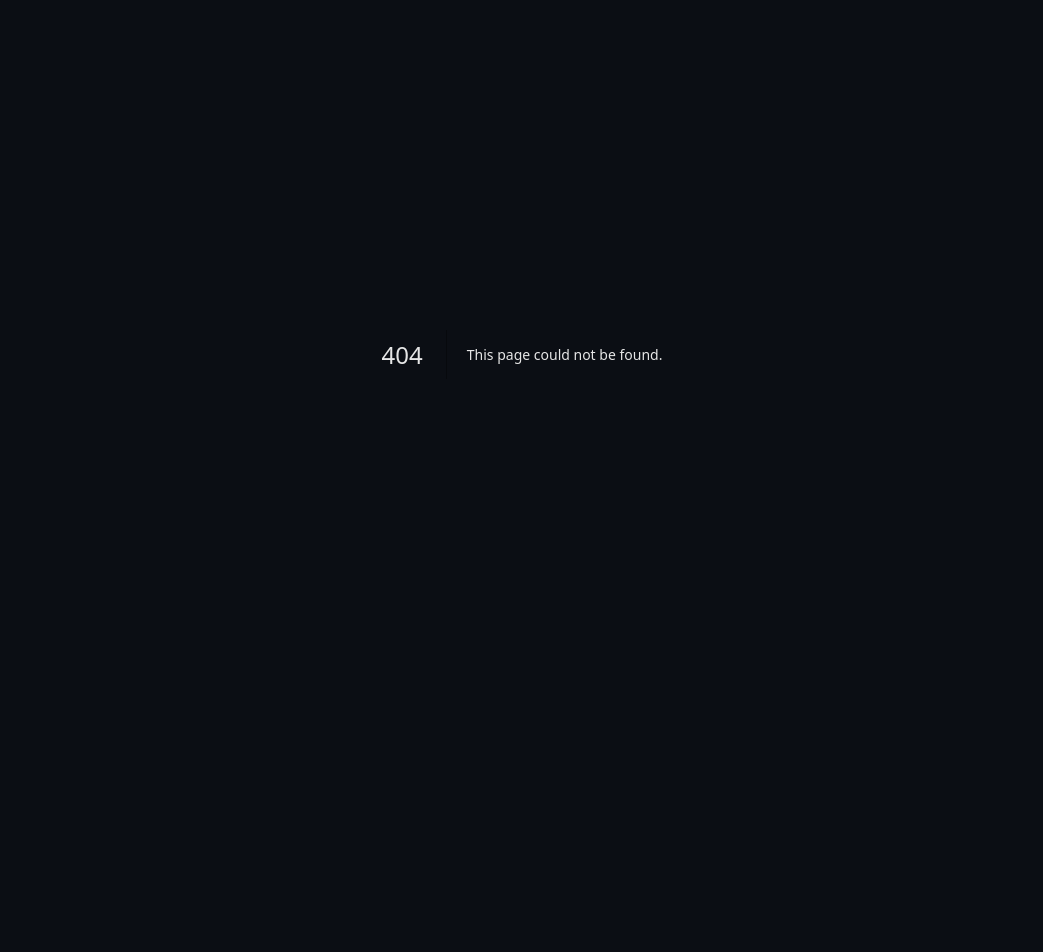
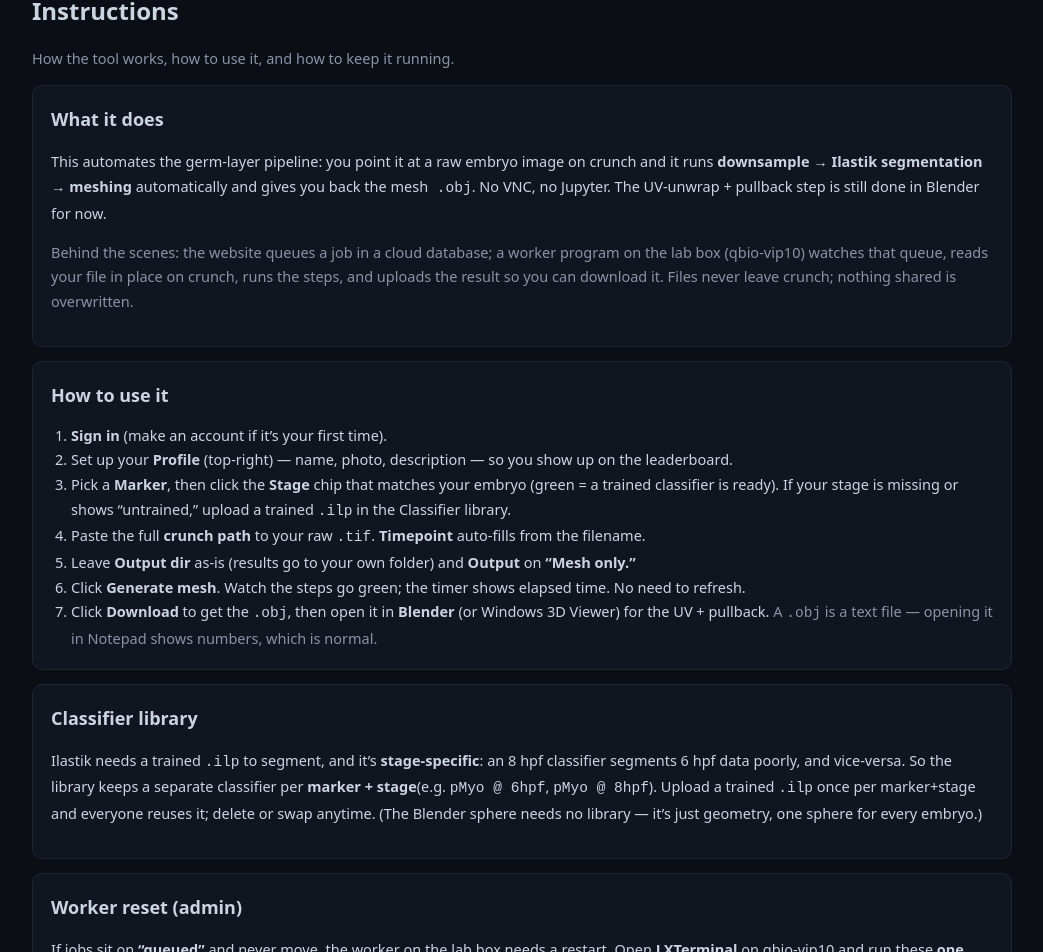
Before and after one commit to mikezhang666128-beep/pullback-pipeline, a Next.js app in the folder web/: page /guide in a window 1280 px wide. Before the commit this address had no page. Shown: the part 150-1102 px from the top of the page, without its empty margins (118-1161 px from the left). Before the commit the page ends 936 px from the top, so only its background shows below. Built offline with nearby package versions, Linux system fonts and the light colour scheme.

Commit message:
dedicated /guide page; collapse top panels to one line

```diff
--- /dev/null
+++ b/web/app/guide/page.tsx
@@ -0,0 +1,76 @@
+const card: React.CSSProperties = { border: "1px solid #1f2633", borderRadius: 10, padding: 18, marginBottom: 14, background: "#11151f" };
+const pre: React.CSSProperties = { background: "#0b0e14", border: "1px solid #1f2633", borderRadius: 8, padding: "10px 12px", overflowX: "auto", fontSize: 12.5, color: "#86efac", whiteSpace: "pre", margin: "6px 0" };
+const h2: React.CSSProperties = { fontSize: 18, margin: "0 0 12px" };
+const dim: React.CSSProperties = { color: "#8a93a6" };
+
+export default function Guide() {
+  return (
+    <div style={{ lineHeight: 1.7, fontSize: 14.5, color: "#cbd5e1" }}>
+      <a href="/" style={{ color: "#3b82f6", textDecoration: "none", fontSize: 14 }}>&larr; Back to dashboard</a>
+      <h1 style={{ fontSize: 24, margin: "12px 0 6px" }}>Instructions</h1>
+      <p style={dim}>How the tool works, how to use it, and how to keep it running.</p>
+
+      <div style={card}>
+        <h2 style={h2}>What it does</h2>
+        <p>This automates the germ-layer pipeline: you point it at a raw embryo image on crunch and it runs
+        <b> downsample &rarr; Ilastik segmentation &rarr; meshing</b> automatically and gives you back the mesh
+        <code> .obj</code>. No VNC, no Jupyter. The UV-unwrap + pullback step is still done in Blender for now.</p>
+        <p style={dim}>Behind the scenes: the website queues a job in a cloud database; a worker program on the lab box
+        (qbio-vip10) watches that queue, reads your file in place on crunch, runs the steps, and uploads the result so you
+        can download it. Files never leave crunch; nothing shared is overwritten.</p>
+      </div>
+
+      <div style={card}>
+        <h2 style={h2}>How to use it</h2>
+        <ol style={{ margin: 0, paddingLeft: 20 }}>
+          <li><b>Sign in</b> (make an account if it&rsquo;s your first time).</li>
+          <li>Set up your <b>Profile</b> (top-right) &mdash; name, photo, description &mdash; so you show up on the leaderboard.</li>
+          <li>Pick a <b>Marker</b>, then click the <b>Stage</b> chip that matches your embryo (green = a trained classifier is ready).
+            If your stage is missing or shows &ldquo;untrained,&rdquo; upload a trained <code>.ilp</code> in the Classifier library.</li>
+          <li>Paste the full <b>crunch path</b> to your raw <code>.tif</code>. <b>Timepoint</b> auto-fills from the filename.</li>
+          <li>Leave <b>Output dir</b> as-is (results go to your own folder) and <b>Output</b> on <b>&ldquo;Mesh only.&rdquo;</b></li>
+          <li>Click <b>Generate mesh</b>. Watch the steps go green; the timer shows elapsed time. No need to refresh.</li>
+          <li>Click <b>Download</b> to get the <code>.obj</code>, then open it in <b>Blender</b> (or Windows 3D Viewer) for the UV + pullback.
+            <span style={dim}> A <code>.obj</code> is a text file &mdash; opening it in Notepad shows numbers, which is normal.</span></li>
+        </ol>
+      </div>
+
+      <div style={card}>
+        <h2 style={h2}>Classifier library</h2>
+        <p>Ilastik needs a trained <code>.ilp</code> to segment, and it&rsquo;s <b>stage-specific</b>: an 8&nbsp;hpf classifier
+        segments 6&nbsp;hpf data poorly, and vice-versa. So the library keeps a separate classifier per <b>marker + stage</b>
+        (e.g. <code>pMyo @ 6hpf</code>, <code>pMyo @ 8hpf</code>). Upload a trained <code>.ilp</code> once per marker+stage and everyone reuses it;
+        delete or swap anytime. (The Blender sphere needs no library &mdash; it&rsquo;s just geometry, one sphere for every embryo.)</p>
+      </div>
+
+      <div style={card}>
+        <h2 id="worker" style={h2}>Worker reset (admin)</h2>
+        <p>If jobs sit on <b>&ldquo;queued&rdquo;</b> and never move, the worker on the lab box needs a restart.
+        Open <b>LXTerminal</b> on qbio-vip10 and run these <b>one line at a time</b>:</p>
+        <div style={{ fontWeight: 600 }}>Restart (keeps running after logout):</div>
+        <pre style={pre}>{`cd ~/pullback-pipeline-main
+git pull origin main
+pkill -f worker.py
+cd worker
+nohup ~/miniconda3/envs/mike_btc/bin/python -u worker.py --config config.toml > ~/worker.log 2>&1 &`}</pre>
+        <div style={{ fontWeight: 600, marginTop: 8 }}>Check it&rsquo;s alive:</div>
+        <pre style={pre}>{`pgrep -f worker.py      # a number = running
+tail -n 20 ~/worker.log`}</pre>
+        <p style={dim}>The startup line must show <code>caps=[...'downsample','ilastik_predict','mesh','pullback']</code>.
+        If a step is missing there, the queue stalls. Full rebuild + troubleshooting: <code>docs/WORKER_RESET.md</code> in the repo.</p>
+      </div>
+
+      <div style={card}>
+        <h2 style={h2}>Good to know</h2>
+        <ul style={{ margin: 0, paddingLeft: 20 }}>
+          <li>Each person only sees their own runs; outputs go to a per-user folder.</li>
+          <li>The run timer freezes into a &ldquo;done in M:SS&rdquo; record when it finishes.</li>
+          <li>The raw file must already be on <b>crunch</b> (11&nbsp;GB files don&rsquo;t upload through a browser) &mdash; you give the path, not the file.</li>
+          <li>The cloud (site + database) is the source of truth; the lab box is replaceable compute.</li>
+        </ul>
+      </div>
+
+      <a href="/" style={{ color: "#3b82f6", textDecoration: "none", fontSize: 14 }}>&larr; Back to dashboard</a>
+    </div>
+  );
+}
```
Also changed, not shown: web/app/page.tsx (+4 -45 lines).
